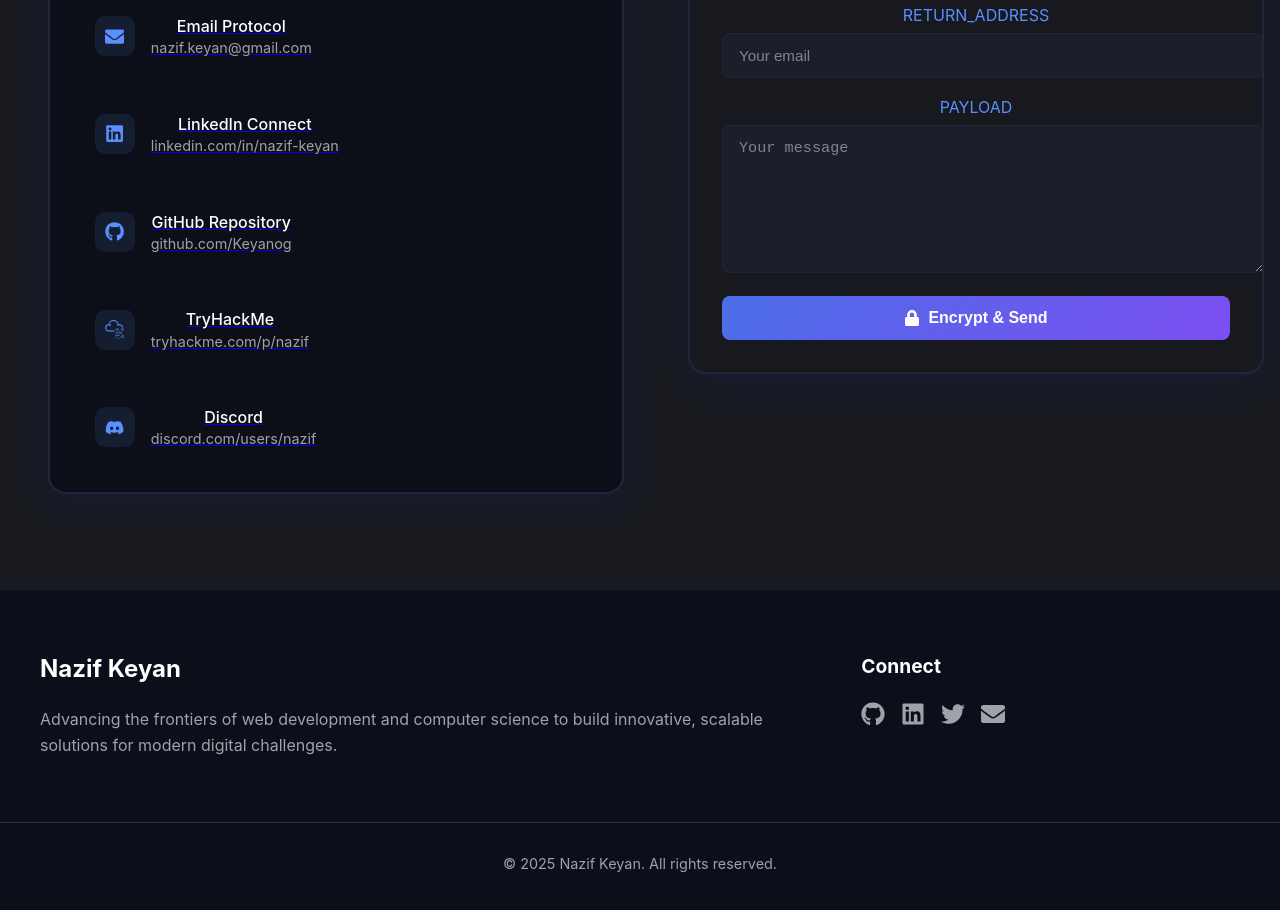
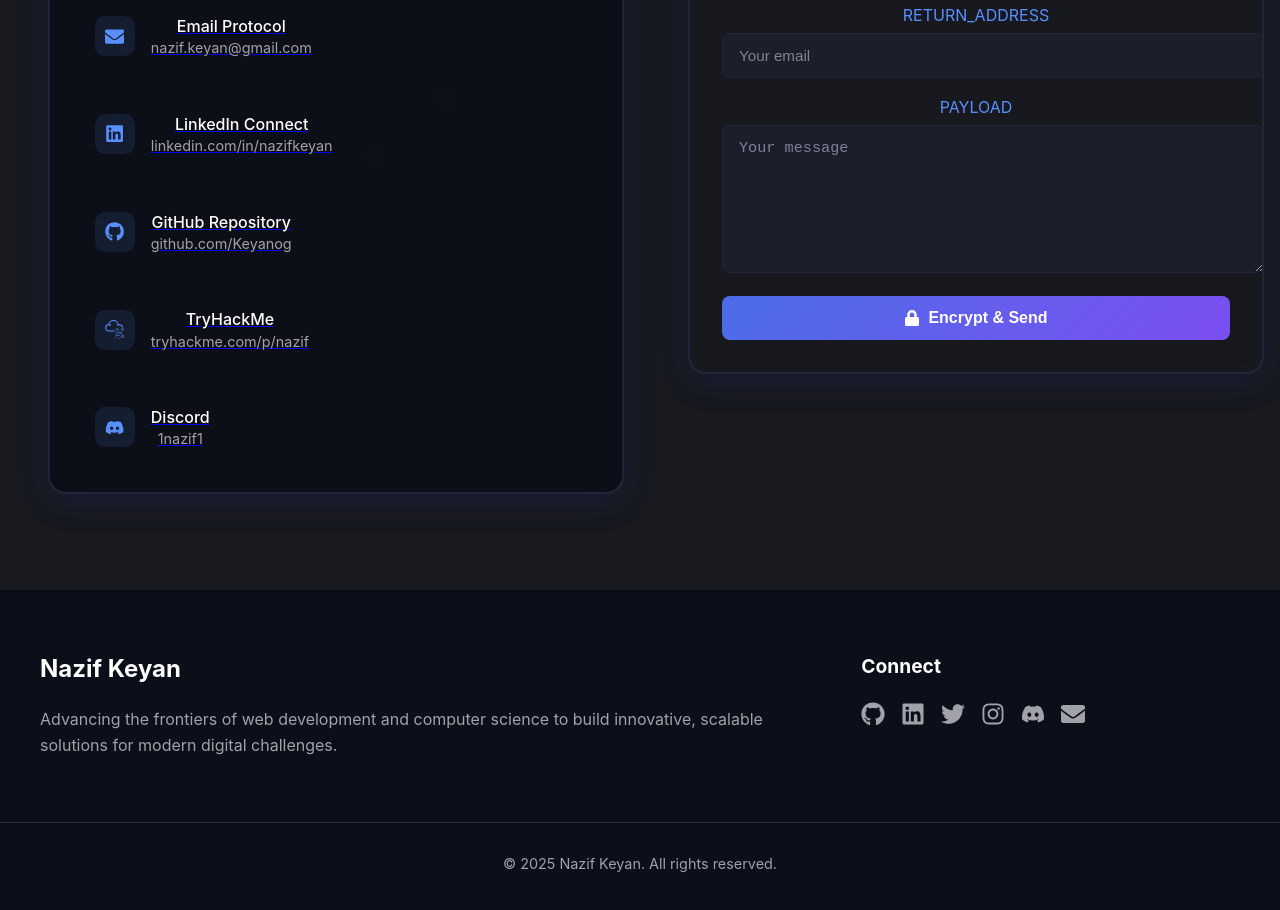
Before and after one commit to Keyanog/port1, a React (Vite) app: page / in a window 1280 px wide. Shown: the part 7660-8570 px from the top of the page. Built offline with nearby package versions, Linux system fonts and the light colour scheme.

Commit message:
feat: Update social media links in Contact and Footer components

```diff
--- a/src/components/Contact.jsx
+++ b/src/components/Contact.jsx
@@ -469,17 +469,17 @@ const Contact = () => {
             </ContactDetails>
           </ContactItem>
 
-          <ContactItem as="a" href="https://linkedin.com" target="_blank" rel="noopener noreferrer">
+          <ContactItem as="a" href="https://www.linkedin.com/in/nazifkeyan/" target="_blank" rel="noopener noreferrer">
             <IconWrapper>
               <FaLinkedin />
             </IconWrapper>
             <ContactDetails>
               <ContactLabel>LinkedIn Connect</ContactLabel>
-              <ContactText>linkedin.com/in/nazif-keyan</ContactText>
+              <ContactText>linkedin.com/in/nazifkeyan</ContactText>
             </ContactDetails>
           </ContactItem>
 
-          <ContactItem as="a" href="https://github.com" target="_blank" rel="noopener noreferrer">
+          <ContactItem as="a" href="https://github.com/Keyanog" target="_blank" rel="noopener noreferrer">
             <IconWrapper>
               <FaGithub />
             </IconWrapper>
@@ -499,13 +499,13 @@ const Contact = () => {
             </ContactDetails>
           </ContactItem>
 
-          <ContactItem as="a" href="https://discord.com" target="_blank" rel="noopener noreferrer">
+          <ContactItem as="a" href="https://discord.com/users/1nazif1" target="_blank" rel="noopener noreferrer">
             <IconWrapper>
               <FaDiscord />
             </IconWrapper>
             <ContactDetails>
               <ContactLabel>Discord</ContactLabel>
-              <ContactText>discord.com/users/nazif</ContactText>
+              <ContactText>1nazif1</ContactText>
             </ContactDetails>
           </ContactItem>
         </ContactInfoSection>
--- a/src/components/Footer.jsx
+++ b/src/components/Footer.jsx
@@ -1,6 +1,6 @@
 import styled from '@emotion/styled';
 import { motion } from 'framer-motion';
-import { FaGithub, FaLinkedin, FaTwitter, FaEnvelope } from 'react-icons/fa';
+import { FaGithub, FaLinkedin, FaTwitter, FaEnvelope, FaInstagram, FaDiscord } from 'react-icons/fa';
 import { Link } from 'react-router-dom';
 
 const FooterContainer = styled.footer`
@@ -91,16 +91,22 @@ const Footer = () => (
       <FooterSection>
         <FooterTitle>Connect</FooterTitle>
         <SocialLinks>
-          <SocialIcon href="https://github.com" target="_blank" rel="noopener noreferrer">
+          <SocialIcon href="https://github.com/Keyanog" target="_blank" rel="noopener noreferrer">
             <FaGithub />
           </SocialIcon>
-          <SocialIcon href="https://linkedin.com" target="_blank" rel="noopener noreferrer">
+          <SocialIcon href="https://www.linkedin.com/in/nazifkeyan/" target="_blank" rel="noopener noreferrer">
             <FaLinkedin />
           </SocialIcon>
-          <SocialIcon href="https://twitter.com" target="_blank" rel="noopener noreferrer">
+          <SocialIcon href="https://x.com/_Keyanooo_" target="_blank" rel="noopener noreferrer">
             <FaTwitter />
           </SocialIcon>
-          <SocialIcon href="mailto:contact@example.com">
+          <SocialIcon href="https://www.instagram.com/_notkeyanatall_/" target="_blank" rel="noopener noreferrer">
+            <FaInstagram />
+          </SocialIcon>
+          <SocialIcon href="https://discord.com/users/1nazif1" target="_blank" rel="noopener noreferrer">
+            <FaDiscord />
+          </SocialIcon>
+          <SocialIcon href="mailto:nazif.keyan@gmail.com">
             <FaEnvelope />
           </SocialIcon>
         </SocialLinks>
```
